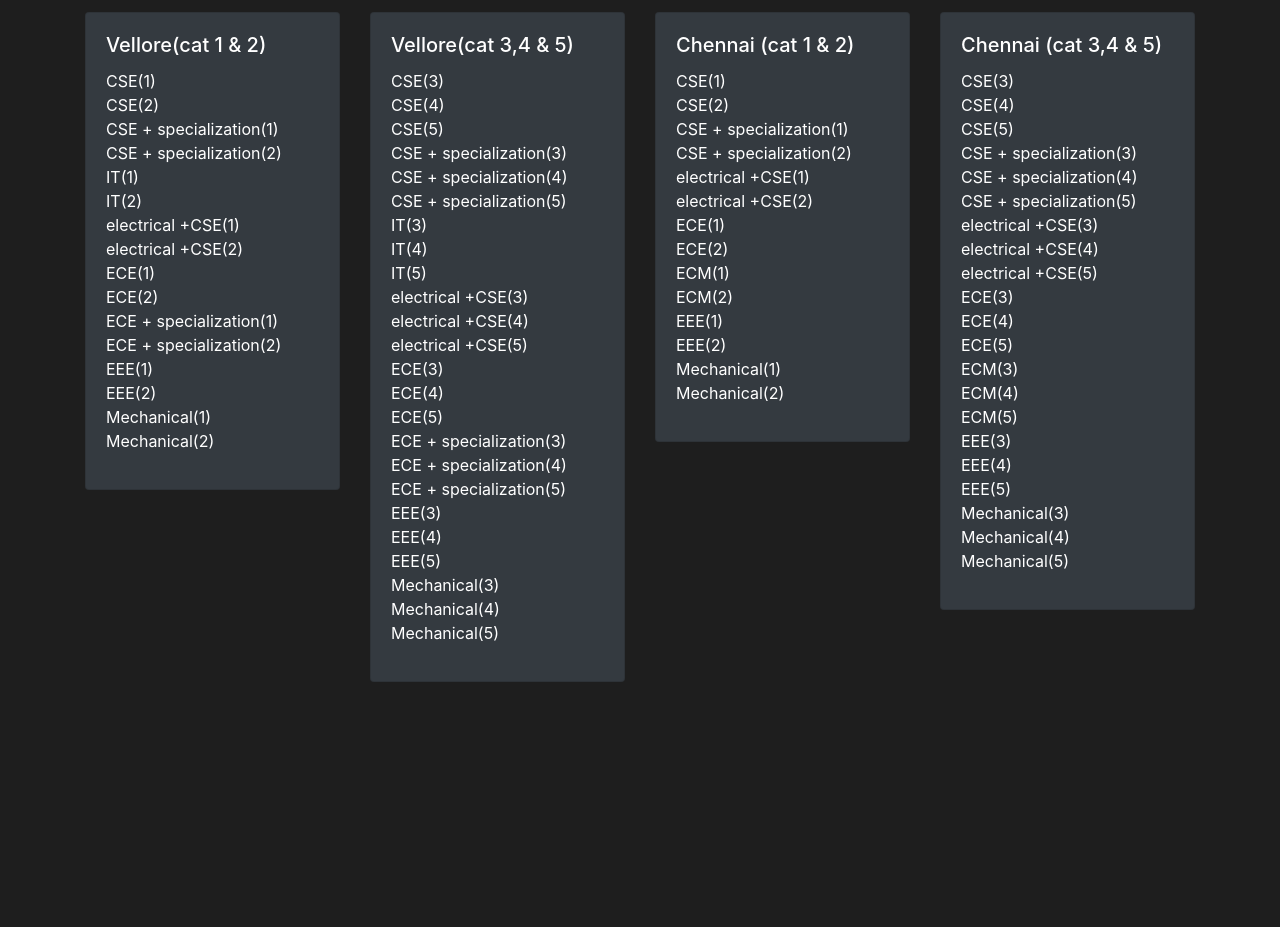
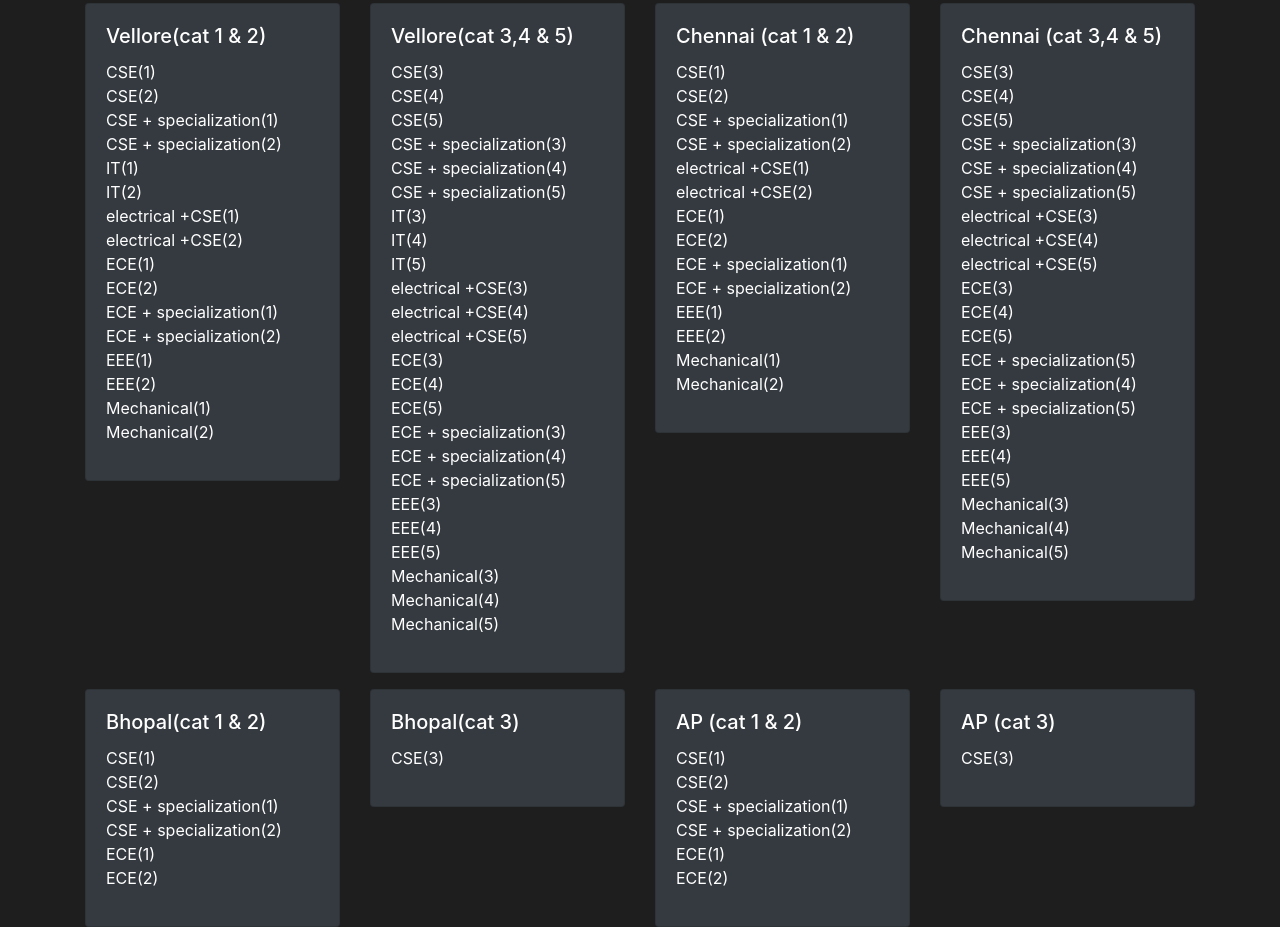
Before and after one commit to fakehardik18/VITEEE-RankVSBranch, a plain HTML site: page index.html in a window 1280 px wide. Shown: the part 253-1180 px from the top of the page. Before the commit the page ends 935 px from the top, so only its background shows below. Drawn offline with nearby package versions, Linux system fonts and the light colour scheme; a script that the page names is missing.

Commit message:
Update index.html

```diff
--- a/index.html
+++ b/index.html
@@ -4,7 +4,7 @@
 <head>
     <meta charset="UTF-8">
     <meta name="viewport" content="width=device-width, initial-scale=1.0">
-    <title>VITEEE Rank vs Branch</title>
+    <title>Dark-themed Navbar</title>
     <!-- Bootstrap CSS -->
     <link rel="stylesheet" href="https://stackpath.bootstrapcdn.com/bootstrap/4.5.2/css/bootstrap.min.css">
     <style>
@@ -61,15 +61,25 @@
     <nav class="navbar navbar-expand-lg navbar-dark bg-dark navbar-custom">
         <div class="container">
             <a class="navbar-brand mr-auto" href="#">VITEEE Rank vs Branch</a>
+
             <button class="navbar-toggler" type="button" data-toggle="collapse" data-target="#navbarNav"
                 aria-controls="navbarNav" aria-expanded="false" aria-label="Toggle navigation">
                 <span class="navbar-toggler-icon"></span>
             </button>
+
+            <!-- Updated button with additional text below it -->
+            <div class="ml-auto">
+                <button class="btn btn-danger" onClick="location.href='https://www.instagram.com/realhardik18'">Created
+                    by
+                    realhardik18</button>
+            </div>
         </div>
     </nav>
 
+
     <div class="container mt-3 text-center">
-        <h2 class="red-text">Ranking data is based on last year may not be 100% accurate for this year</h2>
+        <h2 class="red-text">Ranking data is based on last year data + estimation</h2>
+        <h2 class="red-text" style="font-size: large;">May not be 100% accurate for this year</h2>
         <form>
             <div class="form-group">
                 <input type="text" class="form-control" placeholder="Enter your rank" id="rankInput"
@@ -153,8 +163,8 @@
                             <li id="course42">electrical +CSE(2)</li>
                             <li id="course46">ECE(1)</li>
                             <li id="course47">ECE(2)</li>
-                            <li id="course51">ECM(1)</li>
-                            <li id="course52">ECM(2)</li>
+                            <li id="course51">ECE + specialization(1)</li>
+                            <li id="course52">ECE + specialization(2)</li>
                             <li id="course66">EEE(1)</li>
                             <li id="course67">EEE(2)</li>
                             <li id="course71">Mechanical(1)</li>
@@ -181,9 +191,9 @@
                             <li id="course48">ECE(3)</li>
                             <li id="course49">ECE(4)</li>
                             <li id="course50">ECE(5)</li>
-                            <li id="course53">ECM(3)</li>
-                            <li id="course54">ECM(4)</li>
-                            <li id="course55">ECM(5)</li>
+                            <li id="course53">ECE + specialization(5)</li>
+                            <li id="course54">ECE + specialization(4)</li>
+                            <li id="course55">ECE + specialization(5)</li>
                             <li id="course68">EEE(3)</li>
                             <li id="course69">EEE(4)</li>
                             <li id="course70">EEE(5)</li>
@@ -194,6 +204,59 @@
                     </div>
                 </div>
             </div>
+            <div class="container mt-3">
+                <div class="row justify-content-center">
+                    <div class="col-md-3">
+                        <div class="card card-custom" id="velloreCard">
+                            <div class="card-body">
+                                <h5 class="card-title">Bhopal(cat 1 & 2)</h5>
+                                <ul class="list-unstyled">
+                                    <li id="course76">CSE(1)</li>
+                                    <li id="course77">CSE(2)</li>
+                                    <li id="course79">CSE + specialization(1)</li>
+                                    <li id="course80">CSE + specialization(2)</li>
+                                    <li id="course81">ECE(1)</li>
+                                    <li id="course82">ECE(2)</li>
+                                </ul>
+                            </div>
+                        </div>
+                    </div>
+                    <div class="col-md-3">
+                        <div class="card card-custom" id="chennaiCard">
+                            <div class="card-body">
+                                <h5 class="card-title">Bhopal(cat 3)</h5>
+                                <ul class="list-unstyled">
+                                    <li id="course78">CSE(3)</li>
+                                </ul>
+                            </div>
+                        </div>
+                    </div>
+                    <div class="col-md-3">
+                        <div class="card card-custom" id="andhraCard">
+                            <div class="card-body">
+                                <ul class="list-unstyled">
+                                    <h5 class="card-title">AP (cat 1 & 2)</h5>
+                                    <li id="course83">CSE(1)</li>
+                                    <li id="course84">CSE(2)</li>
+                                    <li id="course86">CSE + specialization(1)</li>
+                                    <li id="course87">CSE + specialization(2)</li>
+                                    <li id="course88">ECE(1)</li>
+                                    <li id="course89">ECE(2)</li>
+
+                                </ul>
+                            </div>
+                        </div>
+                    </div>
+                    <div class="col-md-3">
+                        <div class="card card-custom" id="bhopalCard">
+                            <div class="card-body">
+                                <ul class="list-unstyled">
+                                    <h5 class="card-title">AP (cat 3)</h5>
+                                    <li id="course85">CSE(3)</li>
+                                </ul>
+                            </div>
+                        </div>
+
                     </div>
                 </div>
 
@@ -281,7 +344,23 @@
                             'course72': 45000,
                             'course73': 60000,
                             'course74': 80000,
-                'course75': 100000
+                            'course75': 100000,
+                            'course76': 50000,
+                            'course77': 100000,
+                            'course78': 160000,
+                            'course79': 90000,
+                            'course80': 160000,
+                            'course81': 100000,
+                            'course82': 200000,
+                            'course83': 70000,
+                            'course84': 120000,
+                            'course85': 190000,
+                            'course86': 90000,
+                            'course87': 150000,
+                            'course88': 100000,
+                            'course89': 170000,
+
+
                         };
 
                         for (var course in cutoffs) {
```
Lines whose indentation alone changed are shown as unchanged.
